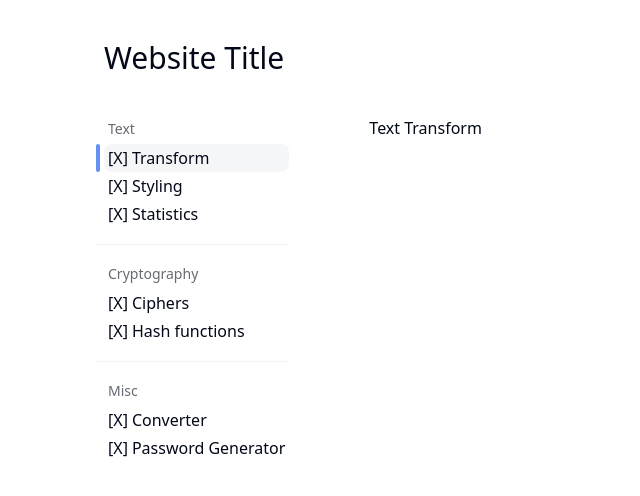
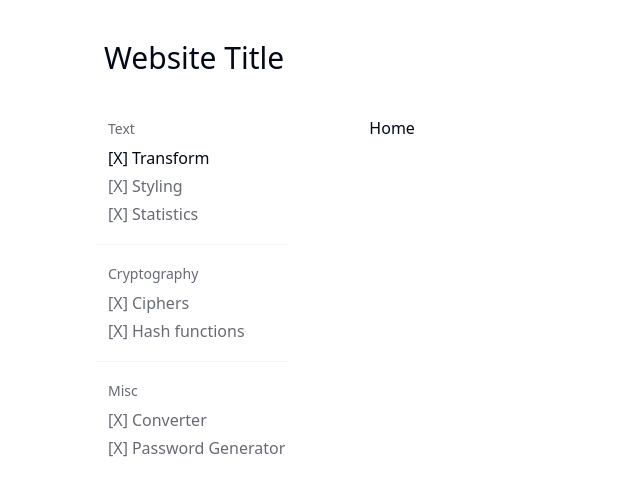
Before and after one commit to mateusfg7/text-tools, a Next.js app: page / in a window 1280 px wide. Shown: the top 496 px of the page, without its empty margins (0-640 px from the left). Built offline with nearby package versions, Linux system fonts and the light colour scheme.

Commit message:
refactor: create individual title and navbar components

```diff
--- /dev/null
+++ b/src/app/_components/header.tsx
@@ -0,0 +1,5 @@
+export const Header = () => (
+  <header className="w-full flex items-end px-2">
+    <h1 className="text-3xl">Website Title</h1>
+  </header>
+);
--- /dev/null
+++ b/src/app/_components/navbar.tsx
@@ -0,0 +1,102 @@
+"use client";
+
+import Link from "next/link";
+import { usePathname } from "next/navigation";
+import { ReactNode } from "react";
+
+const NavbarItem = ({
+  title,
+  path,
+  disabled = false,
+}: {
+  title: string;
+  path: string;
+  disabled?: boolean;
+}) => {
+  const pathname = usePathname();
+
+  const selected = pathname === path;
+
+  const alertMessage = () => alert("Under construction");
+
+  if (disabled) {
+    return (
+      <button
+        onClick={alertMessage}
+        className="flex w-full items-stretch gap-1 group hover:cursor-pointer opacity-60"
+      >
+        <span
+          data-selected={selected}
+          className="data-[selected='true']:bg-blue-600/70 w-1 rounded-full"
+        />
+        <span
+          data-selected={selected}
+          className="inline-flex data-[selected='true']:bg-slate-600/5 items-center gap-1 group-hover:bg-slate-600/10 px-1 py-1.5 leading-none rounded-lg flex-1"
+        >
+          <span>[X]</span>
+          <span>{title}</span>
+        </span>
+      </button>
+    );
+  }
+
+  return (
+    <Link
+      href={path}
+      className="flex items-stretch gap-1 group hover:cursor-pointer"
+    >
+      <span
+        data-selected={selected}
+        className="data-[selected='true']:bg-blue-600/70 w-1 rounded-full"
+      />
+      <span
+        data-selected={selected}
+        className="inline-flex data-[selected='true']:bg-slate-600/5 items-center gap-1 group-hover:bg-slate-600/10 px-1 py-1.5 leading-none rounded-lg flex-1"
+      >
+        <span>[X]</span>
+        <span>{title}</span>
+      </span>
+    </Link>
+  );
+};
+
+const Section = ({
+  title,
+  children,
+}: {
+  title: string;
+  children: ReactNode;
+}) => (
+  <div className="space-y-1">
+    <span className="px-3 text-sm opacity-60">{title}</span>
+    <div>{children}</div>
+  </div>
+);
+
+const Divider = () => <div className="bg-slate-100 w-full rounded-full h-px" />;
+
+export function Navbar() {
+  return (
+    <div className="space-y-4">
+      <Section title="Text">
+        <NavbarItem title="Transform" path="/text/transform" />
+        <NavbarItem disabled title="Styling" path="/text/styling" />
+        <NavbarItem disabled title="Statistics" path="/text/statistics" />
+      </Section>
+
+      <Divider />
+
+      <Section title="Cryptography">
+        <NavbarItem disabled title="Ciphers" path="/cryptography/ciphers" />
+        <NavbarItem disabled title="Hash functions" path="/cryptography/hash" />
+      </Section>
+
+      <Divider />
+
+      <Section title="Misc">
+        <NavbarItem disabled title="Converter" path="/misc/converter" />
+        <NavbarItem disabled title="Password Generator" path="/misc/password" />
+      </Section>
+    </div>
+  );
+}
--- a/src/app/layout.tsx
+++ b/src/app/layout.tsx
@@ -2,6 +2,8 @@ import type { Metadata } from "next";
 import { Inter } from "next/font/google";
 
 import "./globals.css";
+import { Header } from "./_components/header";
+import { Navbar } from "./_components/navbar";
 
 const inter = Inter({ subsets: ["latin"], variable: "--font-sans" });
 
@@ -17,7 +19,15 @@ export default function RootLayout({
 }>) {
   return (
     <html lang="en">
-      <body className={`${inter.variable} px-24 py-10`}>{children}</body>
+      <body className={`${inter.variable} px-24 py-10`}>
+        <div className="flex flex-col gap-10">
+          <Header />
+          <div className="flex-1 flex gap-20">
+            <Navbar />
+            <div className="flex-1">{children}</div>
+          </div>
+        </div>
+      </body>
     </html>
   );
 }
--- a/src/app/page.tsx
+++ b/src/app/page.tsx
@@ -1,74 +1,7 @@
-import { ReactNode } from "react";
-
-const MenuItem = ({
-  text,
-  selected = false,
-}: {
-  text: string;
-  selected?: boolean;
-}) => (
-  <div className="flex items-stretch gap-1 group hover:cursor-pointer">
-    <span
-      data-selected={selected}
-      className="data-[selected='true']:bg-blue-600/70 w-1 rounded-full"
-    />
-    <span
-      data-selected={selected}
-      className="inline-flex data-[selected='true']:bg-slate-600/5 items-center gap-1 group-hover:bg-slate-600/10 px-1 py-1.5 leading-none rounded-lg flex-1"
-    >
-      <span>[X]</span>
-      <span>{text}</span>
-    </span>
-  </div>
-);
-
-const Section = ({
-  title,
-  children,
-}: {
-  title: string;
-  children: ReactNode;
-}) => (
-  <div className="space-y-1">
-    <span className="px-3 text-sm opacity-60">{title}</span>
-    <div>{children}</div>
-  </div>
-);
-
-const Divider = () => <div className="bg-slate-100 w-full rounded-full h-px" />;
-
 export default function Home() {
   return (
-    <div className="flex flex-col gap-10">
-      <div className="w-full flex items-end px-2">
-        <h1 className="text-3xl">Website Title</h1>
-      </div>
-      <div className="flex-1 flex gap-20">
-        <div className="space-y-4">
-          <Section title="Text">
-            <MenuItem text="Transform" selected />
-            <MenuItem text="Styling" />
-            <MenuItem text="Statistics" />
-          </Section>
-
-          <Divider />
-
-          <Section title="Cryptography">
-            <MenuItem text="Ciphers" />
-            <MenuItem text="Hash functions" />
-          </Section>
-
-          <Divider />
-
-          <Section title="Misc">
-            <MenuItem text="Converter" />
-            <MenuItem text="Password Generator" />
-          </Section>
-        </div>
-        <div className="flex-1">
-          <h2>Text Transform</h2>
-        </div>
-      </div>
+    <div>
+      <h2>Home</h2>
     </div>
   );
 }
--- /dev/null
+++ b/src/app/text/transform/page.tsx
@@ -0,0 +1,3 @@
+export default function Page() {
+  return <h2>Text Transform</h2>;
+}
```
